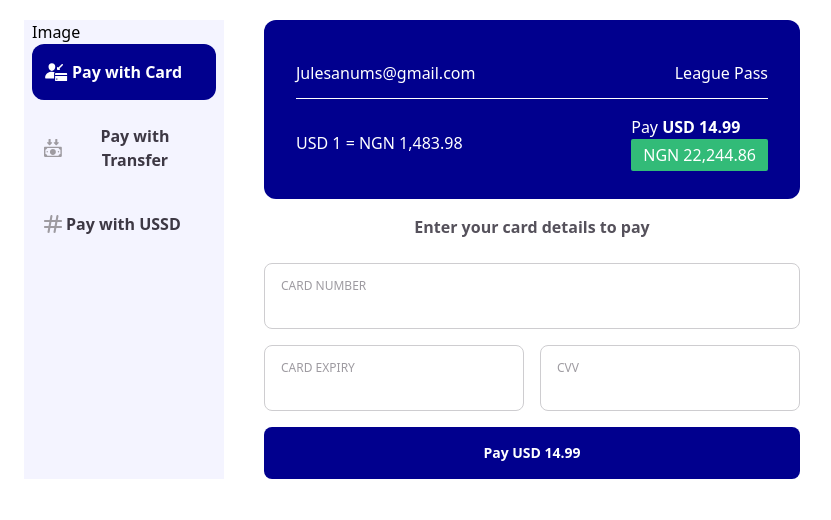
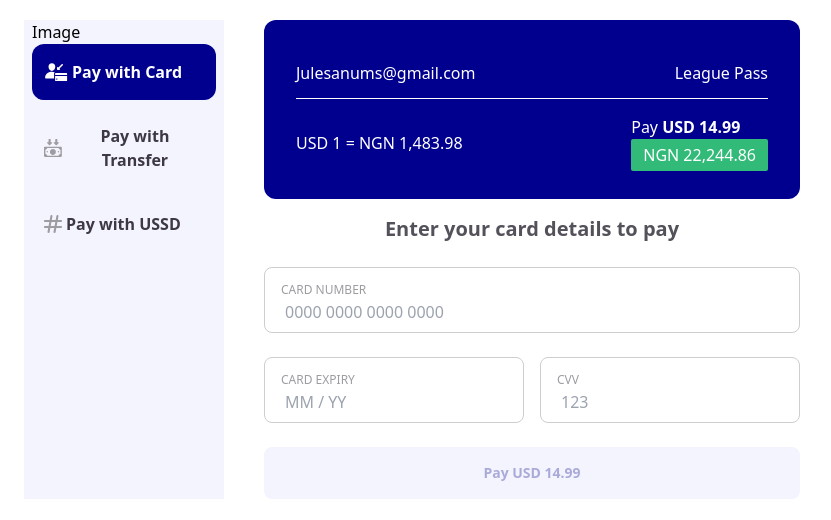
Before and after one commit to Spotflow-One/react-spotflow-checkout, a React (Vite) app: page / in a window 1280 px wide. Shown: the top 520 px of the page, without its empty margins (216-1047 px from the left). Built offline with nearby package versions, Linux system fonts and the light colour scheme.

Commit message:
feat: add the success card transaction

```diff
--- a/src/views/input/input.tsx
+++ b/src/views/input/input.tsx
@@ -33,6 +33,7 @@ export default function Input(props: Props) {
         <input
           {...rest}
           id={id || name}
+          name={name}
           type={rest.type || "text"}
           className={cn(" outline-none w-full px-1", className)}
         />
--- a/src/views/pay-card/pay-card.tsx
+++ b/src/views/pay-card/pay-card.tsx
@@ -2,7 +2,16 @@ import React from "react";
 import Input from "../input/input";
 import Button from "../button";
 import OtpInput from "../input/otp-input";
+import WarningIcon from "../../assets/warning-icon.svg?react";
+import TransferSuccess from "../../assets/transfer-success-icon.svg?react";
 import { cn } from "../../lib/utils";
+import {
+  formatCreditCardNumber,
+  formatCVC,
+  formatExpirationDate,
+} from "../../lib/creditCardInputs";
+import { cardValidator } from "./validator";
+import { useTimer } from "../../hooks/use-timer";
 
 export function PayCard() {
   // eslint-disable-next-line @typescript-eslint/no-unused-vars
@@ -29,6 +38,18 @@ export function PayCard() {
       <div data-state={screen} className={cn(" hidden data-[state=otp]:block")}>
         <OtpForm onSubmit={() => {}} />
       </div>
+      <div
+        data-state={screen}
+        className={cn(" hidden data-[state=warning]:block")}
+      >
+        <WarningView />
+      </div>
+      <div
+        data-state={screen}
+        className={cn(" hidden data-[state=success]:block")}
+      >
+        <SuccessView />
+      </div>
     </div>
   );
 }
@@ -37,9 +58,38 @@ type BankDetailFormProps = {
   onSubmit(): void;
 };
 const BankDetailForm = (props: BankDetailFormProps) => {
+  const [input, setInput] = React.useState({
+    card: "",
+    cvv: "",
+    expiry: "",
+    validator: false,
+  });
+
+  const handleInputChange = (
+    event: React.ChangeEvent<HTMLInputElement>,
+  ): void => {
+    const { name, value } = event.target;
+    let formattedValue = value;
+    if (name === "card") {
+      formattedValue = formatCreditCardNumber(value);
+    } else if (name === "expiry") {
+      formattedValue = formatExpirationDate(value);
+    } else if (name === "cvv") {
+      formattedValue = formatCVC(value);
+    }
+    setInput((prev) => ({
+      ...prev,
+      [name]: formattedValue,
+      validator: cardValidator({
+        ...prev,
+        [name]: formattedValue,
+      }),
+    }));
+  };
+
   return (
     <div className=" grid gap-6">
-      <h3 className=" text-center font-semibold text-[#55515B]">
+      <h3 className=" text-center font-semibold text-xl text-[#55515B]">
         Enter your card details to pay
       </h3>
       <form
@@ -48,16 +98,42 @@ const BankDetailForm = (props: BankDetailFormProps) => {
           e.stopPropagation();
           props.onSubmit();
         }}
-        className=" grid grid-cols-2 gap-4"
+        className=" grid grid-cols-2 gap-4 gap-y-6"
       >
         <Input
           className=" col-span-2"
+          name="card"
+          type="tel"
+          id="card-number"
+          value={input.card}
+          placeholder="0000 0000 0000 0000"
           DivContainer={{ className: " col-span-2" }}
           label="CARD NUMBER"
+          onChange={handleInputChange}
         />
-        <Input label="CARD EXPIRY" />
-        <Input label="CVV" />
-        <Button type="submit" className=" col-span-2">
+        <Input
+          label="CARD EXPIRY"
+          name="expiry"
+          type="tel"
+          value={input.expiry}
+          id="card-expiry"
+          placeholder="MM / YY"
+          onChange={handleInputChange}
+        />
+        <Input
+          label="CVV"
+          name="cvv"
+          type="tel"
+          id="card-cvv"
+          value={input.cvv}
+          placeholder="123"
+          onChange={handleInputChange}
+        />
+        <Button
+          disabled={!input.validator}
+          type="submit"
+          className=" col-span-2"
+        >
           Pay USD 14.99
         </Button>
       </form>
@@ -69,6 +145,7 @@ type PinFormProps = {
   onSubmit(): void;
 };
 const PinForm = (props: PinFormProps) => {
+  const [pin, setPin] = React.useState("");
   return (
     <div className=" grid gap-4">
       <p className=" text-center mx-auto text-sm text-[#55515B] max-w-[15rem]">
@@ -77,15 +154,20 @@ const PinForm = (props: PinFormProps) => {
       <form
         onSubmit={(e) => {
           e.preventDefault();
+          if (pin.length === 4) {
             props.onSubmit();
+          }
         }}
         className=" grid gap-3"
       >
         <OtpInput
           FormDivContainer={{ className: " max-w-[400px] w-full mx-auto" }}
           inputType="tel"
+          value={pin}
           numInputs={4}
-          onChange={() => {}}
+          onChange={(e) => {
+            setPin(e);
+          }}
         />
         <button title="" type="submit">
           Cancel
@@ -99,8 +181,9 @@ type OtpFormProps = {
   onSubmit(): void;
 };
 const OtpForm = (props: OtpFormProps) => {
+  const { formatted } = useTimer(360);
   return (
-    <div className=" grid gap-3">
+    <div className=" grid gap-6">
       <p className=" mx-auto max-w-[15rem] text-center">
         Kindly enter the OTP sent to 234249***3875
       </p>
@@ -119,8 +202,9 @@ const OtpForm = (props: OtpFormProps) => {
           Authorize
         </button>
       </form>
+      <div className=" grid gap-3">
         <div className=" max-w-[300px] w-full mx-auto text-center text-sm text-[#999999]">
-        A token should be sent to you within 6 minutes
+          A token should be sent to you within {formatted}
         </div>
         <button
           type="button"
@@ -129,5 +213,46 @@ const OtpForm = (props: OtpFormProps) => {
           Cancel
         </button>
       </div>
+    </div>
   );
 };
+
+const WarningView = () => {
+  return (
+    <div className=" grid gap-8">
+      <div className=" max-w-[400px] w-full mx-auto">
+        <WarningIcon className=" mx-auto" />
+        <h3 className="text-[#55515B] text-center text-xl font-semibold">
+          Incorrect otp. please retry with the correct otp
+        </h3>
+      </div>
+      <div className=" grid gap-4">
+        <Button className="border-[#C0B5CF] border bg-white text-[#55515B]">
+          Try again with your card
+        </Button>
+        <Button className="border-[#C0B5CF] border bg-white text-[#55515B]">
+          Try again with transfer
+        </Button>
+        <Button className="border-[#C0B5CF] border bg-white text-[#55515B]">
+          I already sent the money
+        </Button>
+      </div>
+    </div>
+  );
+};
+
+const SuccessView = () => {
+  return (
+    <div className=" grid gap-[50px] max-w-[300px] w-full mx-auto">
+      <div className=" flex flex-col items-center gap-6">
+        <TransferSuccess />
+        <p className=" text-[#55515B] text-xl font-semibold text-center">
+          Token generation/authorization successful
+        </p>
+      </div>
+      <Button className="border-[#C0B5CF] border bg-white text-[#55515B]">
+        Close
+      </Button>
+    </div>
+  );
+};
--- /dev/null
+++ b/src/views/pay-card/validator.ts
@@ -0,0 +1,13 @@
+export {};
+
+export const cardValidator = (value: {
+  cvv: string;
+  expiry: string;
+  card: string;
+}) => {
+  return (
+    value.cvv.length === 3 &&
+    value.expiry.length === 7 &&
+    value.card.length === 19
+  );
+};
--- a/src/views/pay-transfer/pay-transfer.tsx
+++ b/src/views/pay-transfer/pay-transfer.tsx
@@ -261,7 +261,7 @@ const SuccessView = () => {
     <div className=" grid gap-[50px] max-w-[300px] w-full mx-auto">
       <div className=" flex flex-col items-center gap-6">
         <TransferSuccess />
-        <p className=" text-[#55515B] text-xl text-center">
+        <p className=" text-[#55515B] text-xl font-semibold text-center">
           Your payment has been received
         </p>
       </div>
```
Lines whose indentation alone changed are shown as unchanged.
